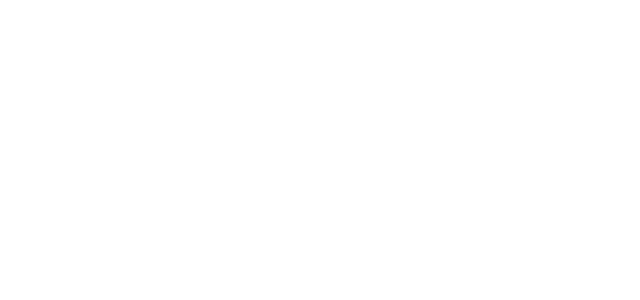
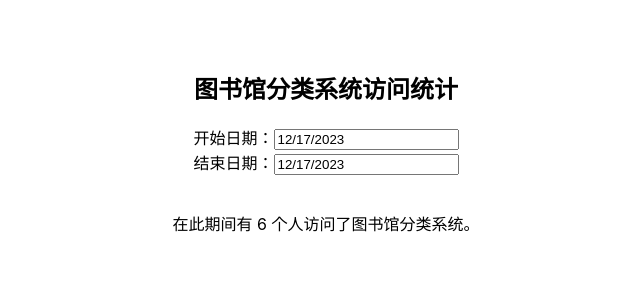
Before and after one commit to radiance0718/AiIntro_project, a React (Create React App) app in the folder web/: page /Fun4 in a window 1280 px wide. Shown: the top 300 px of the page, without its empty margins (314-954 px from the left). Built offline with nearby package versions, Linux system fonts and the light colour scheme.

Commit message:
Fun4 Dev0.1

```diff
--- /dev/null
+++ b/web/src/pages/Fun4.css
@@ -0,0 +1,16 @@
+/* Fun4.css */
+
+.fun4-container {
+    display: flex;
+    flex-direction: column;
+    align-items: center;
+    margin-top: 50px; /* 调整垂直方向的间距 */
+}
+
+.date-range-picker {
+    margin-bottom: 20px; /* 调整查询框和查询结果之间的垂直间距 */
+}
+
+.visit-statistics {
+    text-align: center;
+}
--- a/web/src/pages/Fun4.js
+++ b/web/src/pages/Fun4.js
@@ -1,12 +1,73 @@
-import React from 'react';
+import React, { useState } from 'react';
+import DatePicker from 'react-datepicker';
+import 'react-datepicker/dist/react-datepicker.css';
+import './Fun4.css'; // 导入样式文件
 
+const DateRangePicker = ({ startDate, endDate, handleStartDateChange, handleEndDateChange }) => {
+    return (
+        <div className="date-range-picker">
+            <label>开始日期：</label>
+            <DatePicker selected={startDate} onChange={handleStartDateChange} />
+            <br />
+            <label>结束日期：</label>
+            <DatePicker selected={endDate} onChange={handleEndDateChange} />
+        </div>
+    );
+};
+
+const VisitStatistics = ({ startDate, endDate }) => {
+    const fetchVisitCount = (startDate, endDate) => {
+        // 这里可以是同步的数据获取逻辑
+        // 返回一个假设的访问数量
+        return Math.floor(Math.random() * 100);
+    };
+
+    const displayMessage = () => {
+        try {
+            const visitCount = fetchVisitCount(startDate, endDate);
+            return `在此期间有 ${visitCount} 个人访问了图书馆分类系统。`;
+        } catch (error) {
+            console.error('Error fetching visit count:', error);
+            return '无法获取访问统计信息。';
+        }
+    };
+
+    return (
+        <div className="visit-statistics">
+            <p>{displayMessage()}</p>
+        </div>
+    );
+};
 
 function Fun4() {
+    const [startDate, setStartDate] = useState(new Date());
+    const [endDate, setEndDate] = useState(new Date());
 
+    const handleStartDateChange = (date) => {
+        setStartDate(date);
+        if (endDate < date) {
+            setEndDate(date);
+        }
+    };
 
-  return (
-      <div/>
-  );
+    const handleEndDateChange = (date) => {
+        if (date >= startDate) {
+            setEndDate(date);
+        }
+    };
+
+    return (
+        <div className="fun4-container">
+            <h2>图书馆分类系统访问统计</h2>
+            <DateRangePicker
+                startDate={startDate}
+                endDate={endDate}
+                handleStartDateChange={handleStartDateChange}
+                handleEndDateChange={handleEndDateChange}
+            />
+            <VisitStatistics startDate={startDate} endDate={endDate} />
+        </div>
+    );
 }
 
 export default Fun4;
```
